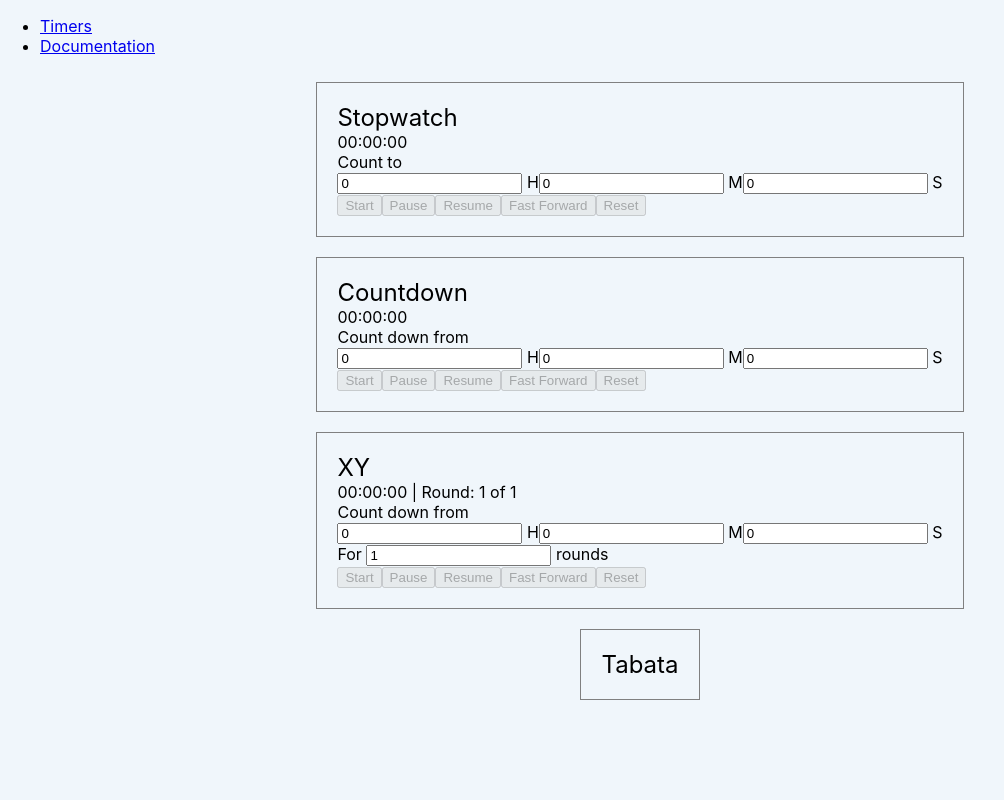
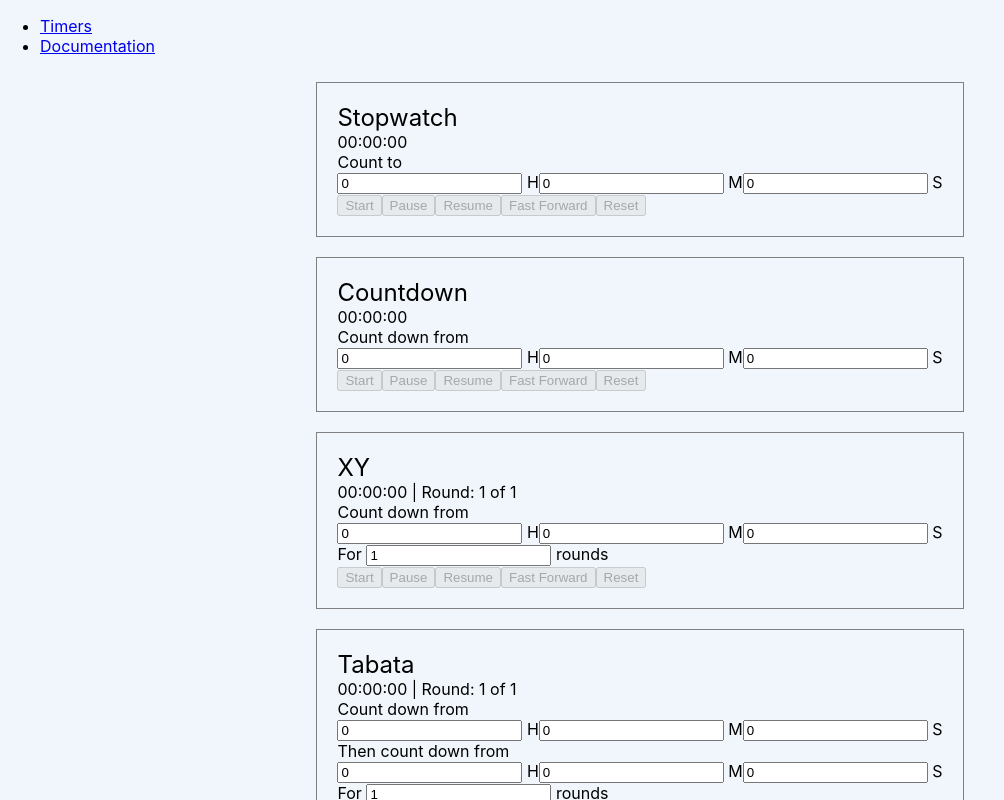
Before and after one commit to car1sle/assignment-1-car1sle, a React (Create React App) app: page / in a window 1280 px wide. Shown: the whole page, without its empty margins (0-1004 px from the left). Built offline with nearby package versions, Linux system fonts and the light colour scheme.

Commit message:
All vars in place to start time2 func

```diff
--- a/src/components/generic/Button.js
+++ b/src/components/generic/Button.js
@@ -1,4 +1,5 @@
 const Button = ({ value, disabledValue, inputTime, onClick }) => {
+
     return (
         <button disabled={inputTime ? disabledValue : true} onClick={e => onClick(value)}>
             {value}
--- a/src/components/generic/Input.js
+++ b/src/components/generic/Input.js
@@ -1,6 +1,7 @@
-const Input = ({state, inputIsDisabled, onChange}) => {
+const Input = ({ value, disabledValue, onChange }) => {
+
     return (
-        <input type="number" min="0" value={state} disabled={inputIsDisabled} onChange={onChange} />
+        <input type="number" min="0" value={value} disabled={disabledValue} onChange={onChange} />
     );
   };
 
--- a/src/components/timers/Countdown.js
+++ b/src/components/timers/Countdown.js
@@ -5,14 +5,14 @@ import { translateFromSeconds, translateToSeconds } from '../../utils/helpers';
 
 const Countdown = () => {
 
+    const [isRunning, setIsRunning] = useState(false);
+    const [isComplete, setIsComplete] = useState(true);
+    const [inputIsDisabled, setInputIsDisabled] = useState(false);
     const [time, setTime] = useState(0);
     const [inputHours, setInputHours] = useState(0);
     const [inputMinutes, setInputMinutes] = useState(0);
     const [inputSeconds, setInputSeconds] = useState(0);
     const [inputTime, setInputTime] = useState(0);
-    const [isRunning, setIsRunning] = useState(false);
-    const [isComplete, setIsComplete] = useState(true);
-    const [inputIsDisabled, setInputIsDisabled] = useState(false);
 
     const handleClick = value => {
         if (value === "Start") {
@@ -36,7 +36,7 @@ const Countdown = () => {
     }
 
     const makeInput = (state, setter) => {
-        return <Input state={state} inputIsDisabled={inputIsDisabled} onChange={e => {
+        return <Input value={state} disabledValue={inputIsDisabled} onChange={e => {
             if (e.target.value) {
                 setter(parseInt(e.target.value));
                 setTime(parseInt(e.target.value));
--- a/src/components/timers/Stopwatch.js
+++ b/src/components/timers/Stopwatch.js
@@ -5,14 +5,14 @@ import { translateFromSeconds, translateToSeconds } from '../../utils/helpers';
 
 const Stopwatch = () => {
 
+    const [isRunning, setIsRunning] = useState(false);
+    const [isComplete, setIsComplete] = useState(true);
+    const [inputIsDisabled, setInputIsDisabled] = useState(false);
     const [time, setTime] = useState(0);
     const [inputHours, setInputHours] = useState(0);
     const [inputMinutes, setInputMinutes] = useState(0);
     const [inputSeconds, setInputSeconds] = useState(0);
     const [inputTime, setInputTime] = useState(0);
-    const [isRunning, setIsRunning] = useState(false);
-    const [isComplete, setIsComplete] = useState(true);
-    const [inputIsDisabled, setInputIsDisabled] = useState(false);
 
     const handleClick = value => {
         if (value === "Start") {
@@ -36,7 +36,7 @@ const Stopwatch = () => {
     }
 
     const makeInput = (state, setter) => {
-        return <Input state={state} inputIsDisabled={inputIsDisabled} onChange={e => {
+        return <Input value={state} disabledValue={inputIsDisabled} onChange={e => {
             e.target.value ? setter(parseInt(e.target.value)) : setter(0);
         }} />
     };
--- a/src/components/timers/Tabata.js
+++ b/src/components/timers/Tabata.js
@@ -1,3 +1,127 @@
-const Tabata = () => null;
+import { useEffect, useState } from 'react';
+import Button from '../generic/Button';
+import Input from '../generic/Input';
+import { translateFromSeconds, translateToSeconds } from '../../utils/helpers';
+
+const Tabata = () => {
+
+    // States for countdown
+    const [isRunning, setIsRunning] = useState(false);
+    const [isComplete, setIsComplete] = useState(true);
+    const [inputIsDisabled, setInputIsDisabled] = useState(false);
+    const [time, setTime] = useState(0);
+    const [inputHours, setInputHours] = useState(0);
+    const [inputMinutes, setInputMinutes] = useState(0);
+    const [inputSeconds, setInputSeconds] = useState(0);
+    const [inputTime, setInputTime] = useState(0);
+    // States for rounds
+    const [round, setRound] = useState(1);
+    const [counterRound, setCounterRound] = useState(1);
+    const [inputRounds, setInputRounds] = useState(1);
+    // States for second countdown
+    const [time2, setTime2] = useState(0);
+    const [input2Hours, setInput2Hours] = useState(0);
+    const [input2Minutes, setInput2Minutes] = useState(0);
+    const [input2Seconds, setInput2Seconds] = useState(0);
+    const [input2Time, setInput2Time] = useState(0);
+
+    const handleClick = value => {
+        if (value === "Start") {
+            setIsRunning(true);
+            setIsComplete(false);
+            setInputIsDisabled(true);
+        } else if (value === "Pause") {
+            setIsRunning(false);
+        } else if (value === "Resume") {
+            setIsRunning(true);
+        } else if (value === 'Fast Forward') {
+            setTime(0);
+            setIsRunning(false);
+            setIsComplete(true);
+            setInputIsDisabled(false);
+            setRound(inputRounds);
+            setCounterRound(inputRounds);
+        } else if (value === 'Reset') {
+            setTime(inputTime);
+            setIsComplete(true);
+            setIsRunning(false);
+            setInputIsDisabled(false);
+            setRound(inputRounds);
+            setCounterRound(1);
+        }
+    }
+
+    const makeInput = (state, setter, relatedSetter) => {
+        return <Input value={state} disabledValue={inputIsDisabled} onChange={e => {
+            if (e.target.value) {
+                setter(parseInt(e.target.value));
+                relatedSetter(parseInt(e.target.value));
+            } else {
+                setter(0);
+            }
+        }} />
+    };
+
+    const makeButton = (value, disabledValue) => {
+        return <Button value={value} disabledValue={disabledValue} inputTime={inputTime} onClick={handleClick} />
+    };
+
+    useEffect(() => {
+
+        const totalSeconds = translateToSeconds(inputHours, inputMinutes, inputSeconds);
+        setInputTime(totalSeconds);
+        setTime(totalSeconds);
+
+    }, [inputHours, inputMinutes, inputSeconds]);
+
+    useEffect(() => {
+
+        let i;
+
+        if (isRunning) {
+            i = setInterval(() => {
+                setTime(time - 1);
+            }, 1000);
+            if (time == 0) {
+                if (round == 1) {
+                    clearInterval(i);
+                    setIsRunning(false);
+                } else {
+                    setTime(inputTime);
+                    setRound(round - 1);
+                    setCounterRound(counterRound + 1);
+                }
+            }
+        }
+
+        return () => clearInterval(i);
+
+    }, [time, inputTime, isRunning, round, counterRound ]);
+
+    return (
+        <>
+            <div>{translateFromSeconds(time)} &#124; Round: {counterRound} of {inputRounds}</div>
+            Count down from
+            <br></br>
+            {makeInput(inputHours, setInputHours, setTime)} H
+            {makeInput(inputMinutes, setInputMinutes, setTime)} M
+            {makeInput(inputSeconds, setInputSeconds, setTime)} S
+            <br></br>
+            Then count down from
+            <br></br>
+            {makeInput(input2Hours, setInput2Hours, setTime2)} H
+            {makeInput(input2Minutes, setInput2Minutes, setTime2)} M
+            {makeInput(input2Seconds, setInput2Seconds, setTime2)} S
+            <br></br>
+            For {makeInput(inputRounds, setInputRounds, setRound)} rounds
+            <br></br>
+            {makeButton("Start", !isComplete || (time === 0))}
+            {makeButton("Pause", !isRunning)}
+            {makeButton("Resume", isRunning || isComplete || (time === 0))}
+            {makeButton("Fast Forward", isComplete || (time === 0))}
+            {makeButton("Reset", isComplete && (time === inputTime))}
+        </>
+    );
+};
 
 export default Tabata;
--- a/src/components/timers/XY.js
+++ b/src/components/timers/XY.js
@@ -5,14 +5,16 @@ import { translateFromSeconds, translateToSeconds } from '../../utils/helpers';
 
 const XY = () => {
 
+    // States for countdown
+    const [isRunning, setIsRunning] = useState(false);
+    const [isComplete, setIsComplete] = useState(true);
+    const [inputIsDisabled, setInputIsDisabled] = useState(false);
     const [time, setTime] = useState(0);
     const [inputHours, setInputHours] = useState(0);
     const [inputMinutes, setInputMinutes] = useState(0);
     const [inputSeconds, setInputSeconds] = useState(0);
     const [inputTime, setInputTime] = useState(0);
-    const [isRunning, setIsRunning] = useState(false);
-    const [isComplete, setIsComplete] = useState(true);
-    const [inputIsDisabled, setInputIsDisabled] = useState(false);
+    // States for rounds
     const [round, setRound] = useState(1);
     const [counterRound, setCounterRound] = useState(1);
     const [inputRounds, setInputRounds] = useState(1);
@@ -44,7 +46,7 @@ const XY = () => {
     }
 
     const makeInput = (state, setter, relatedSetter) => {
-        return <Input state={state} inputIsDisabled={inputIsDisabled} onChange={e => {
+        return <Input value={state} disabledValue={inputIsDisabled} onChange={e => {
             if (e.target.value) {
                 setter(parseInt(e.target.value));
                 relatedSetter(parseInt(e.target.value));
@@ -88,7 +90,7 @@ const XY = () => {
 
         return () => clearInterval(i);
 
-    }, [time, inputTime, isRunning, round, counterRound, inputRounds]);
+    }, [time, inputTime, isRunning, round, counterRound ]);
 
     return (
         <>
```
